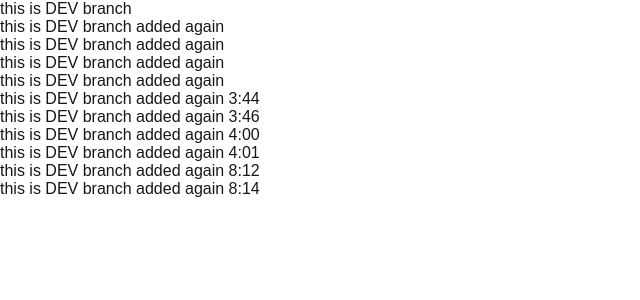
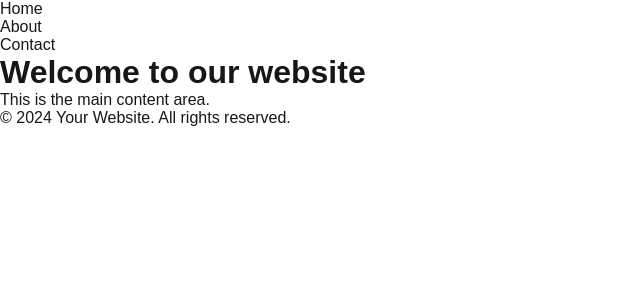
Before and after one commit to Anki-1611/React-app, a Next.js app: page / in a window 1280 px wide. Shown: the top 300 px of the page, without its empty margins (0-640 px from the left). Built offline with nearby package versions, Linux system fonts and the light colour scheme.

Commit message:
header added
header added desc

```diff
--- a/src/app/page.js
+++ b/src/app/page.js
@@ -1,18 +1,39 @@
-import Image from "next/image";
-import styles from "./page.module.css";
+// Navbar.jsx
+const Navbar = () => {
+  return (
+    <nav className="bg-gray-800 p-4">
+      <ul className="flex gap-8">
+        <li><a href="#home" className="text-white">Home</a></li>
+        <li><a href="#about" className="text-white">About</a></li>
+        <li><a href="#contact" className="text-white">Contact</a></li>
+      </ul>
+    </nav>
+  );
+};
 
-export default function Home() {
-  return <div>
-    <div>this is DEV branch</div>
-    <div>this is DEV branch added again</div>
-    <div>this is DEV branch added again</div>
-    <div>this is DEV branch added again</div>
-    <div>this is DEV branch added again</div>
-    <div>this is DEV branch added again 3:44</div>
-    <div>this is DEV branch added again 3:46</div>
-    <div>this is DEV branch added again 4:00</div>
-    <div>this is DEV branch added again 4:01</div>
-    <div>this is DEV branch added again 8:12</div>
-    <div>this is DEV branch added again 8:14</div>
-  </div>;
-}
+// Footer.jsx
+const Footer = () => {
+  return (
+    <footer className="bg-gray-800 text-white p-4 text-center">
+      <p>&copy; 2024 Your Website. All rights reserved.</p>
+    </footer>
+  );
+};
+
+// App.jsx
+const App = () => {
+  return (
+    <div className="min-h-screen flex flex-col">
+      <Navbar />
+
+      <main className="flex-grow p-8">
+        <h1 className="text-2xl font-bold mb-4">Welcome to our website</h1>
+        <p>This is the main content area.</p>
+      </main>
+
+      <Footer />
+    </div>
+  );
+};
+
+export default App;
```
